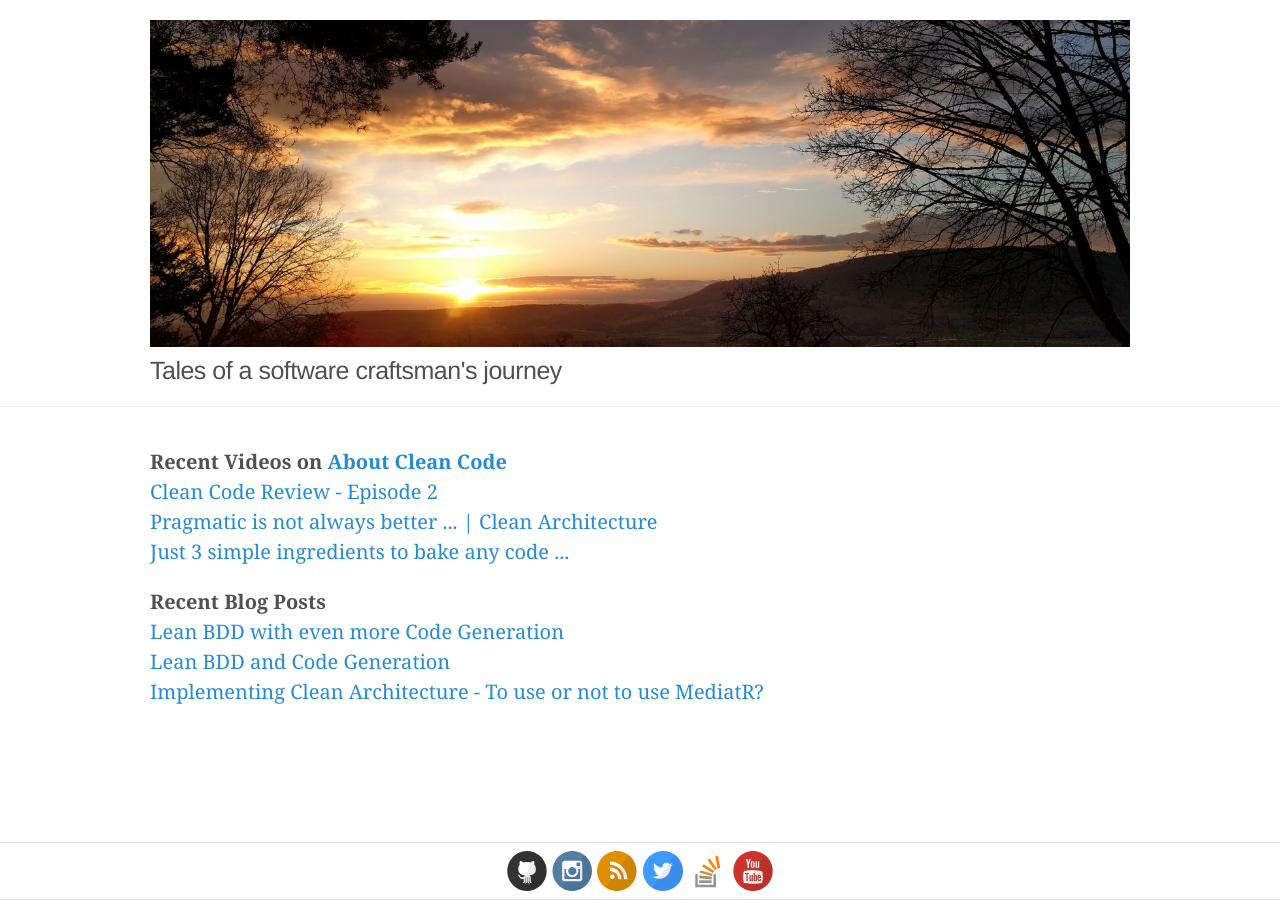
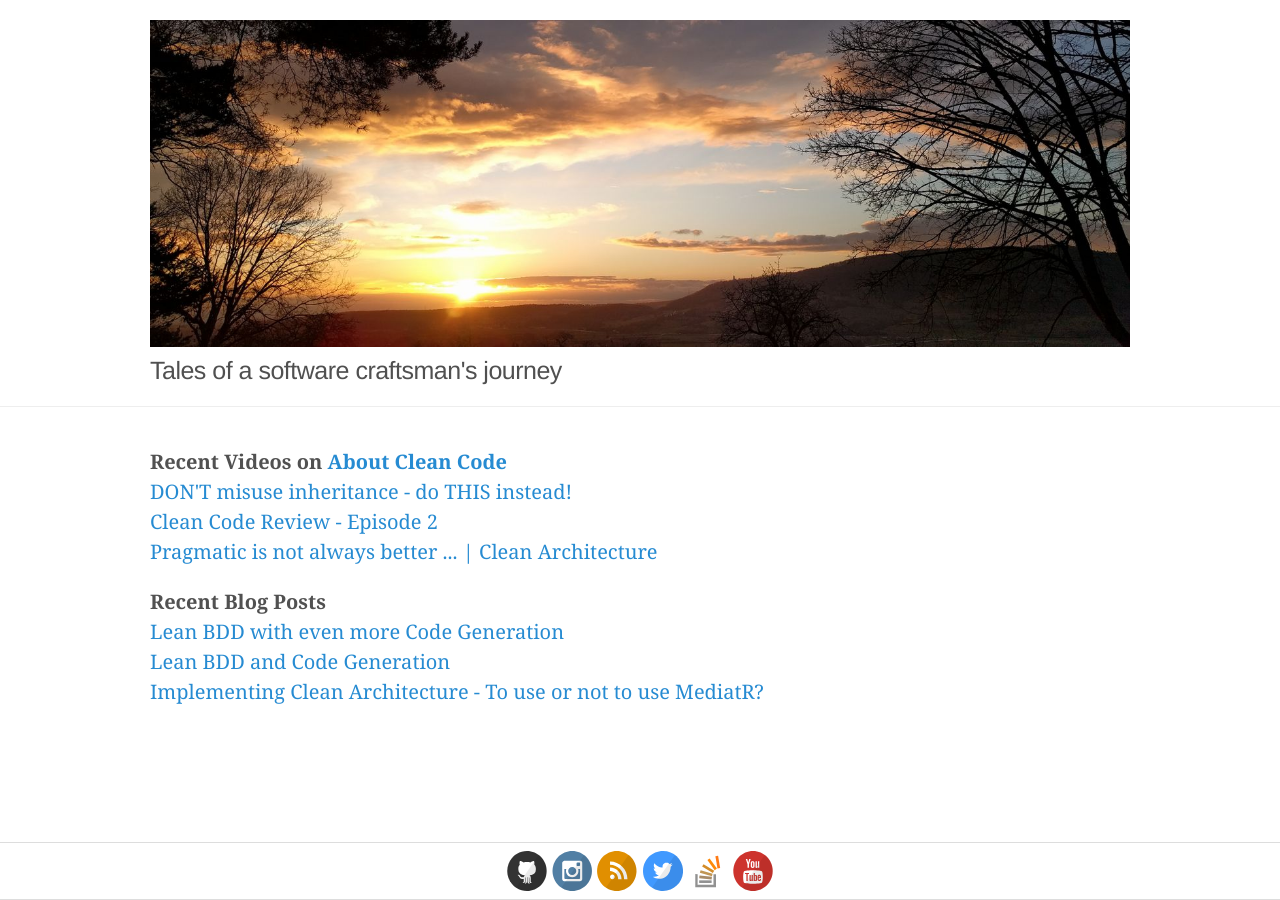
Before and after one commit to plainionist/plainionist.github.io, a Jekyll site: the page built from landing.html, in a window 1280 px wide. Built offline with Jekyll 4.4.1, drawn with Linux system fonts in a browser that asks for light colours.

Commit message:
landing page

```diff
--- a/landing.html
+++ b/landing.html
@@ -42,11 +42,11 @@
             <p>
                 <b>Recent Videos on <a href="https://www.youtube.com/c/AboutCleanCode">About Clean Code</a></b>
                 <br/>
+                <a href="https://linktw.in/vbL3mr">DON'T misuse inheritance - do THIS instead!</a>
+                <br/>
                 <a href="https://linktw.in/014iqW">Clean Code Review - Episode 2</a>
                 <br/>
                 <a href="https://linktw.in/jgvib3">Pragmatic is not always better ... | Clean Architecture</a>
-                <br/>
-                <a href="https://linktw.in/e3SB5x">Just 3 simple ingredients to bake any code ...</a>
             </p>
 
             <p>
```
